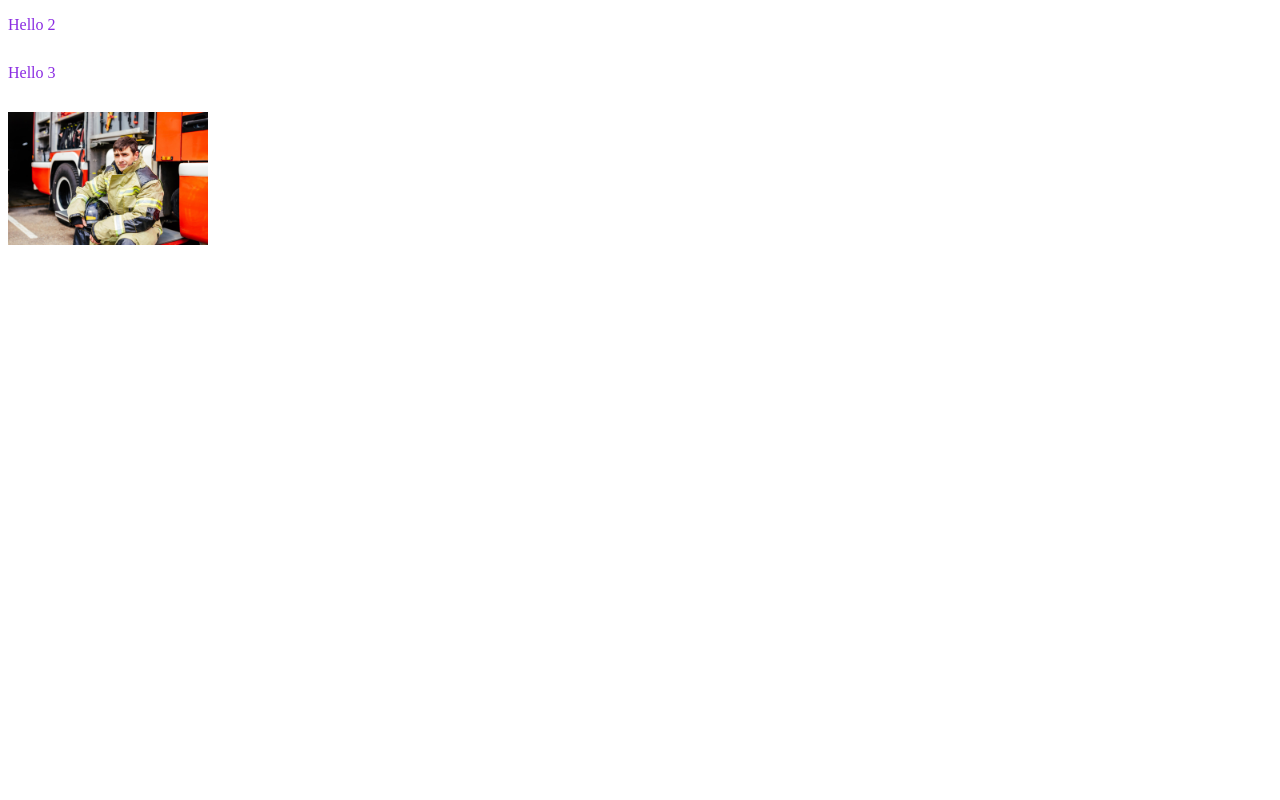
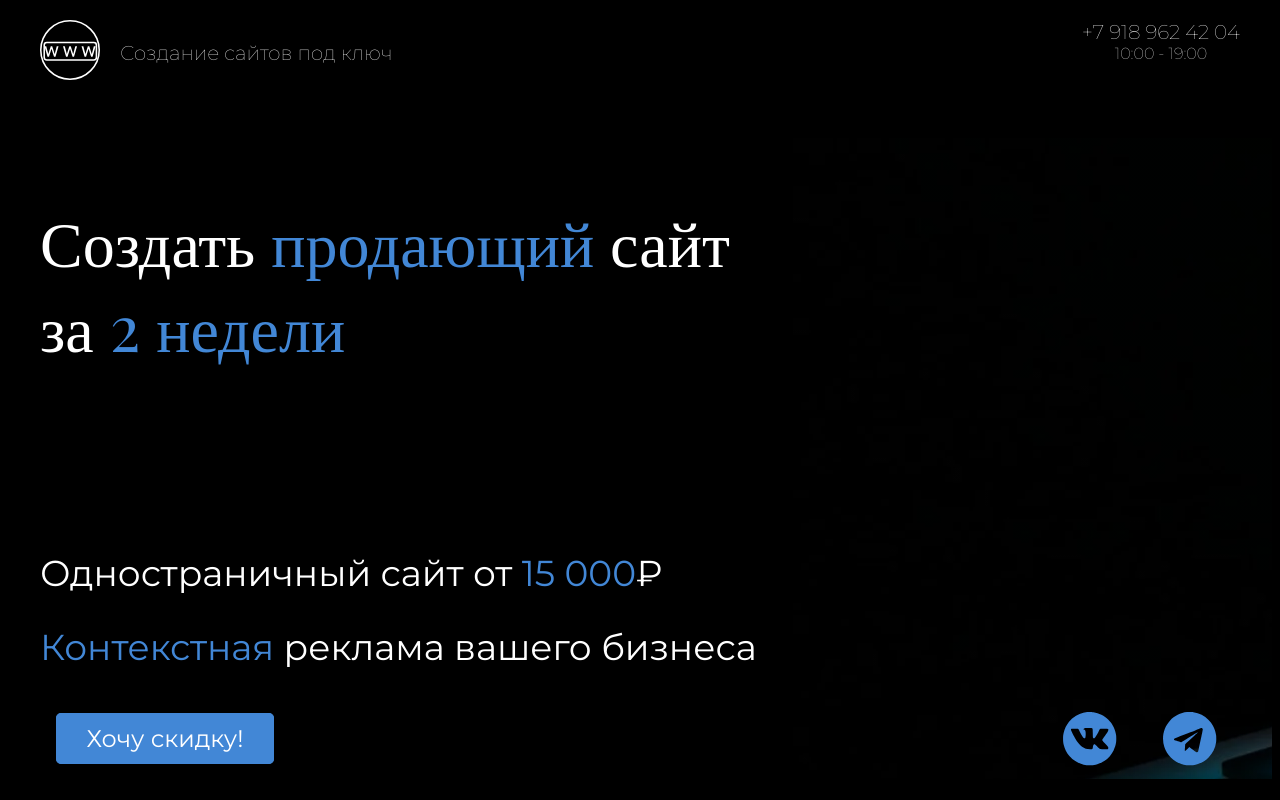
Before and after one commit to maxtm13/Git_new_project, a website: page src/index.html in a window 1280 px wide. Drawn offline with nearby package versions, Linux system fonts and the light colour scheme; files that its build step writes are made by us from their sources.

Commit message:
top-site начало разработки

```diff
--- a/src/index.html
+++ b/src/index.html
@@ -1,22 +1,72 @@
 <!DOCTYPE html>
 <html lang="ru">
+
 <head>
   <meta charset="UTF-8">
   <meta http-equiv="X-UA-Compatible" content="IE=edge">
   <meta name="viewport" content="width=device-width, initial-scale=1.0">
   <link rel="stylesheet" href="css/main.min.css">
+  <link rel="preconnect" href="https://fonts.googleapis.com">
+  <link rel="preconnect" href="https://fonts.gstatic.com" crossorigin>
+  <link
+    href="https://fonts.googleapis.com/css2?family=Montserrat:wght@100;400&family=PT+Sans&family=Playfair+Display&display=swap"
+    rel="stylesheet">
+  <style>
+    @import url('https://fonts.googleapis.com/css2?family=Montserrat:wght@100;400&family=PT+Sans&family=Playfair+Display&display=swap');
+  </style>
   <title>Document</title>
 </head>
+
 <body>
-  <section class="main_section"></section>
+  <header class="header">
+    <div class="header_content">
+      <div class="header_content_logo">
+        <a href="/" class="logo_link"><img src="/img/logo.svg" alt="" class="header_logo_img">
+        </a>
+        <div class="header_logo_descriptor">Создание сайтов под ключ</div>
+      </div>
+      <div class="header_contact">
+        <div class="header_phone">
+          <a href="tel:+79189624204" class="phone">+7 918 962 42 04</a>
+        </div>
+        <div class="header_worktime">10:00 - 19:00</div>
+      </div>
+    </div>
+  </header>
+  <section class="main_screen">
     <div class="container">
-    <p class="text__info">Hello  2</p>
-    <p class="text__info">Hello  3</p>
-
-   <div class="image">
-    <img src="img/1.jpg" alt="image" class="imsge">
-  </div>
-  </div>
+      <h1 class="container__title">Создать <span>продающий</span> сайт <br>за <span>2 недели</span></h1>
+      <h2 class="container__offer">Одностраничный сайт от <span>15 000</span>₽</h2>
+      <h2 class="container__offer"><span>Контекстная</span> реклама вашего бизнеса</h2>
+      <div class="container__social">
+        <div class="container__social_btn"><a href="#" class="social__offer-btn">
+          Хочу скидку!
+        </a>
+        </div>
+        <div class="social_btn">
+          <?xml version="1.0" encoding="UTF-8" standalone="no"?> <svg class="svg_tg" xmlns="http://www.w3.org/2000/svg" width="40.000000pt"
+            height="40.000000pt" viewBox="0 0 512.000000 512.000000" preserveAspectRatio="xMidYMid meet">
+            <g transform="translate(0.000000,512.000000) scale(0.100000,-0.100000)" fill="#4287d6" stroke="none">
+              <path
+                d="M2321 5110 c-497 -48 -990 -251 -1376 -565 -114 -92 -294 -274 -384 -387 -229 -287 -417 -675 -495 -1023 -49 -218 -60 -325 -60 -575 0 -250 11 -357 60 -575 79 -355 272 -749 509 -1040 92 -114 274 -294 387 -384 287 -229 675 -417 1023 -495 218 -49 325 -60 575 -60 250 0 357 11 575 60 261 58 603 204 828 353 389 259 688 599 893 1016 125 255 196 484 241 775 24 161 24 539 0 700 -45 291 -116 520 -241 775 -134 272 -283 480 -498 692 -211 209 -404 346 -673 478 -252 124 -486 197 -765 240 -126 19 -468 27 -599 15z m457 -1550 c75 -34 76 -38 82 -480 5 -373 6 -386 27 -426 24 -44 38 -54 82 -54 37 0 59 18 133 107 129 156 240 342 342 578 72 167 78 176 116 203 33 22 37 22 360 22 358 0 404 -6 430 -55 18 -34 2 -101 -48 -209 -47 -98 -96 -170 -324 -478 -97 -130 -184 -258 -193 -283 -33 -84 -22 -100 229 -355 291 -294 365 -406 337 -500 -6 -20 -22 -47 -37 -61 l-26 -24 -309 -3 c-459 -4 -443 -11 -737 305 -164 177 -219 204 -287 141 -46 -43 -72 -119 -86 -250 -20 -183 -34 -193 -269 -192 -309 1 -543 73 -775 238 -207 149 -452 454 -678 847 -141 245 -374 721 -384 785 -7 44 11 71 55 84 48 13 555 13 603 0 54 -15 84 -54 144 -189 101 -228 243 -475 347 -605 55 -68 119 -116 155 -116 30 0 70 42 83 89 29 98 39 366 20 521 -18 147 -63 212 -167 239 -28 8 -43 17 -43 28 0 23 75 91 113 102 17 5 174 10 347 10 292 1 318 -1 358 -19z">
+              </path>
+            </g>
+          </svg>
+          <!-- <a href="#" class="social_btn-link vk"><img  src="/img/vk.svg" alt="vk_link" class="vk_btn"></a> -->
+          <!-- <a href="#" class="social_btn-link tg"><img  src="/img/telegram.svg" alt="telegram_link" class="tlg_btn"></a> -->
+          <?xml version="1.0" encoding="UTF-8" standalone="no"?> <svg class="svg_vk" xmlns="http://www.w3.org/2000/svg" width="40.000000pt"
+            height="40.000000pt" viewBox="0 0 512.000000 512.000000" preserveAspectRatio="xMidYMid meet">
+            <g transform="translate(0.000000,512.000000) scale(0.100000,-0.100000)" fill="#4287d6" stroke="none">
+              <path
+                d="M2315 5109 c-641 -66 -1211 -353 -1649 -829 -618 -671 -825 -1644 -536 -2520 131 -397 338 -729 641 -1027 402 -395 890 -632 1474 -715 119 -17 512 -16 635 1 586 81 1091 331 1497 742 404 409 641 894 725 1484 17 118 17 512 0 630 -48 337 -146 641 -295 910 -117 213 -253 395 -430 574 -398 403 -893 653 -1462 737 -123 18 -478 26 -600 13z m1440 -1543 c44 -19 65 -61 65 -131 0 -64 -423 -2072 -445 -2116 -32 -62 -101 -85 -171 -59 -24 9 -255 176 -593 427 l-84 62 -181 -173 c-133 -126 -191 -176 -215 -181 -18 -4 -35 -5 -37 -2 -3 3 4 148 16 324 l21 318 71 65 c38 36 309 281 601 545 293 265 532 487 532 495 0 11 -11 15 -35 14 -29 -1 -177 -90 -777 -467 -407 -257 -746 -467 -752 -467 -27 0 -658 203 -688 221 -64 40 -50 99 33 146 22 12 181 77 354 143 173 67 500 193 725 280 226 87 628 242 895 345 585 226 579 224 608 225 12 0 38 -6 57 -14z">
+              </path>
+            </g>
+          </svg>
+        </div>
+      </div>
+    </div>
+  </section>
   <script src="dist/js/main.min.js"></script>
 </body>
+
 </html>
--- /dev/null
+++ b/src/styles/css/style.css
@@ -0,0 +1,94 @@
+body {
+  box-sizing: border-box;
+  display: block;
+  font-size: 24px;
+  font-family: 'Montserrat', sans-serif;
+  font-weight: 400;
+  color: #000;
+  background-color: #000;
+}
+body a {
+  text-decoration: none;
+  color: inherit;
+}
+body .header {
+  max-width: 1200px;
+  margin: 0 auto;
+  color: #fff;
+  margin-top: 20px;
+  font-weight: 100;
+  font-size: 20px;
+}
+body .header_content {
+  display: flex;
+  justify-content: space-between;
+}
+body .header_content_logo {
+  display: flex;
+  justify-content: space-between;
+  align-items: center;
+}
+body .header .logo {
+  width: 60px;
+  margin-right: 20px;
+}
+body .header .header_contact {
+  text-align: center;
+}
+body .header .header_worktime {
+  font-size: 16px;
+}
+body h1 {
+  font-size: 64px;
+  font-family: Playfair Display;
+  font-weight: normal;
+}
+body h2 {
+  font-style: 30px;
+  font-family: 'Montserrat', sans-serif;
+  font-weight: normal;
+}
+body .main {
+  color: #fff;
+  height: 100%;
+  background: url(/img/background.jpg) 645px -81px/1000px no-repeat;
+}
+body .main span {
+  color: #4287d6;
+}
+body .container {
+  max-width: 1200px;
+  margin: 0 auto;
+  background: rgba(0, 0, 0, 0.6);
+}
+body .container__title {
+  padding-top: 60px;
+  padding-bottom: 130px;
+}
+body .container__social {
+  margin: 60px;
+  display: flex;
+  justify-content: space-between;
+  align-items: center;
+}
+body .social__offer-btn {
+  margin-top: 20px;
+  padding: 10px 30px;
+  border: #4287d6 solid 1px;
+  border-radius: 5px;
+  background-color: #4287d6;
+  transition: all 0.2s;
+}
+body .social__offer-btn:hover {
+  background-color: #0f178a;
+  border: #0f178a solid 1px;
+  padding: 8px 35px;
+}
+body .social_btn {
+  width: 150px;
+}
+body .vk_btn,
+body .tlg_btn {
+  width: 60px;
+  height: 60px;
+}
--- /dev/null
+++ b/src/styles/main.less
@@ -0,0 +1,124 @@
+@color-blue: #4287d6;
+@color-dark-blue: #0f178a;
+body {
+  box-sizing: border-box;
+  display: block;
+  font-size: 24px;
+  font-family: 'Montserrat', sans-serif;
+  font-weight: 400;
+  color: #000;
+  background-color: #000;
+}
+a {
+   text-decoration: none;
+   color: inherit;
+  }
+h1 {
+  font-size: 64px;
+  font-family: Playfair Display;
+  font-weight: normal;
+}
+
+h2 {
+  font-style: 30px;
+  font-family: 'Montserrat', sans-serif;
+  font-weight: normal;
+}
+    .header {
+      max-width: 1200px;
+      margin: 0 auto;
+      color: #fff;
+      margin-top: 20px;
+      font-weight: 100;
+      font-size: 20px;
+
+      &_content {
+        display: flex;
+        justify-content: space-between;
+        // display: inline-block;
+
+        &_logo {
+          display: flex;
+          justify-content: space-between;
+          align-items: center;
+        }
+      }
+
+      .header_logo_img {
+        width: 60px;
+        margin-right: 20px;
+      }
+
+      .header_contact {
+        text-align: center;
+      }
+
+      .header_worktime {
+        font-size: 16px;
+      }
+    }
+.main_screen {
+  color: #fff;
+  height: 100%;
+  // background:linear-gradient(0deg, rgba(0, 0, 0, 0.5) 0%, rgba(0, 0, 0, 0.5) 100%), url(/img/background.jpg) 645px -81px/1000px no-repeat;
+  background: linear-gradient(0deg, rgba(0, 0, 0, 0.3) 0, rgba(0, 0, 0, 0.3) 100%), url(/img/background.jpg) 785px -81px/1000px no-repeat;
+  span {
+    color: @color-blue;
+  }
+}
+.container {
+  max-width: 1200px;
+  margin: 0 auto;
+  //background: rgba(0, 0, 0, 0.6);
+
+}
+
+.container__title {
+  padding-top: 60px;
+  padding-bottom: 130px;
+}
+
+.container__social {
+  // margin: 0 60px;
+  display: flex;
+  justify-content: space-between;
+  align-items: center;
+  height: 80px;
+}
+.container__social_btn{
+  width: 250px;
+  text-align: center;
+}
+.social__offer-btn {
+  margin-top: 20px;
+  padding: 10px 30px;
+  border: @color-blue solid 1px;
+  border-radius: 5px;
+  background-color: @color-blue;
+  transition: all 0.2s;
+
+  &:hover {
+    background-color: @color-dark-blue;
+    border: @color-dark-blue solid 1px;
+    padding: 8px 35px;
+  }
+}
+
+.social_btn {
+  width: 200px;
+  display: flex;
+  justify-content: space-around;
+    // a+a{
+    //   margin-left: auto;
+    // }
+
+}
+.svg_vk{
+  transition: all 0.3s ease-in;
+}
+.svg_vk:hover g{
+  fill:@color-dark-blue;
+}
+.svg_tg:hover g{
+  fill:@color-dark-blue;
+}
--- a/src/styles/style.less
+++ /dev/null
@@ -1,21 +0,0 @@
-body {
-  color: blueviolet;
-  p {
-    margin-bottom: 30px;
-    &:hover{
-      color: red;
-      cursor: default;
-    }
-  }
-a{
-  text-decoration: none;
- text-transform: lowercase;
-}
-}
-.image {
-  width: 200px;
-  height: 200px;
-}
-img {
-  width: 100%;
-}
```
Also changed, not shown: gulpfile.js (+12 -2 lines), src/img/background.jpg (added), src/img/logo.svg (added), src/img/telegram.svg (added), src/img/vk.svg (added), src/styles/css/main.css (added), 1 other file.
